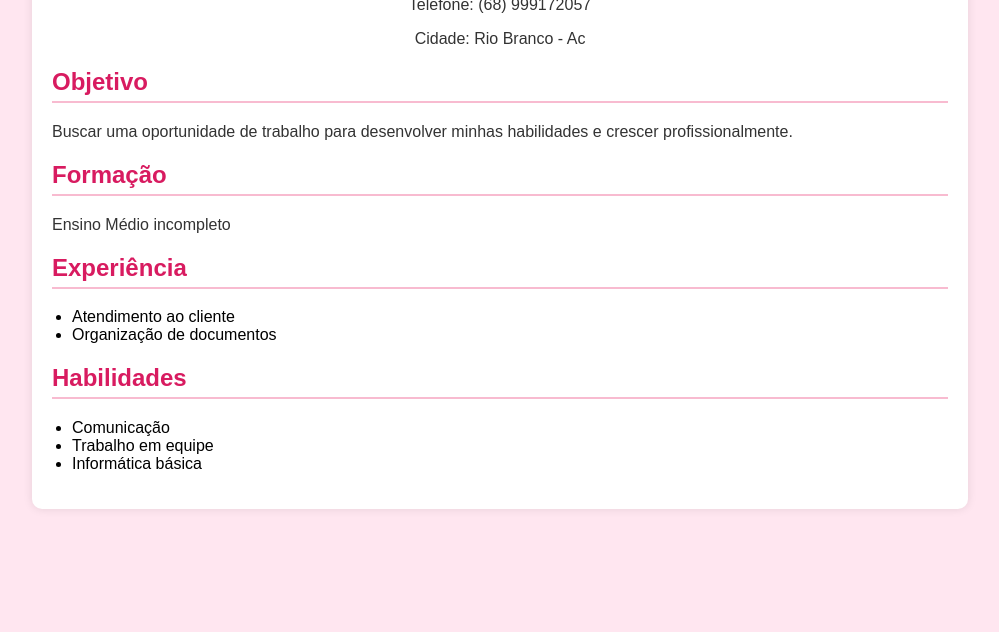
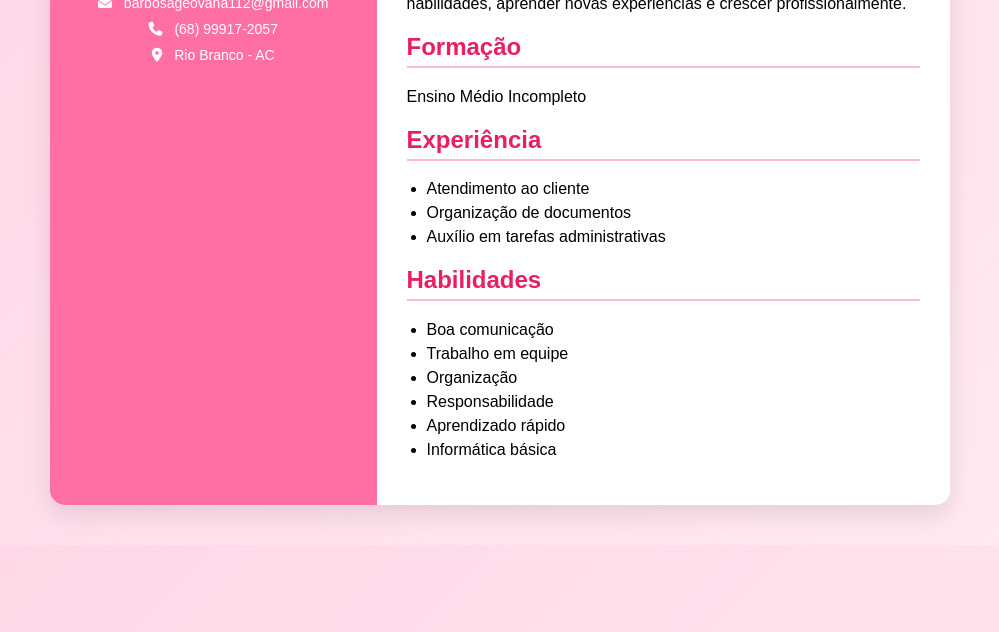
Before and after one commit to geovncb/GEOVnexus, a plain HTML site: page index.html in a window 1280 px wide. Shown: the part 168-800 px from the top of the page, without its empty margins (140-1139 px from the left). Drawn offline with Linux system fonts and the light colour scheme.

Commit message:
alterei o  index

```diff
--- a/index.html
+++ b/index.html
@@ -5,82 +5,125 @@
 <meta name="viewport" content="width=device-width, initial-scale=1.0">
 <title>Currículo Geovana</title>
 
+<link rel="stylesheet" href="https://cdnjs.cloudflare.com/ajax/libs/font-awesome/6.5.0/css/all.min.css">
+
 <style>
+
 body{
     font-family: Arial, Helvetica, sans-serif;
-            background-color: #ffe6f0;
-            margin: 0;
-            padding: 0;
+    background: linear-gradient(135deg,#ffd6e7,#ffeaf3);
+    margin:0;
 }
 
 .container{
-            width: 70%;
-            margin: auto;
-            background: white;
-            padding: 20px;
-            margin-top: 30px;
-            border-radius: 10px;
-            box-shadow: 0px 0px 10px rgba(0,0,0,0.1);
+    width:80%;
+    max-width:900px;
+    margin:40px auto;
+    background:white;
+    border-radius:15px;
+    box-shadow:0 10px 25px rgba(0,0,0,0.1);
+    overflow:hidden;
+    display:flex;
 }
 
-        h1{
-            color: #e91e63;
-            text-align: center;
+.sidebar{
+    width:35%;
+    background:#ff6fa3;
+    color:white;
+    padding:25px;
+    text-align:center;
+}
+
+.sidebar img{
+    width:140px;
+    height:140px;
+    border-radius:50%;
+    object-fit:cover;
+    border:4px solid white;
+    margin-bottom:15px;
+}
+
+.sidebar h1{
+    margin:10px 0;
+}
+
+.contact p{
+    margin:10px 0;
+    font-size:14px;
+}
+
+.contact i{
+    margin-right:8px;
+}
+
+.main{
+    width:65%;
+    padding:30px;
 }
 
 h2{
-            color: #d81b60;
-            border-bottom: 2px solid #f8bbd0;
-            padding-bottom: 5px;
-        }
-
-        p{
-            color: #333;
-        }
-
-        .info{
-            text-align: center;
-            margin-bottom: 20px;
+    color:#e91e63;
+    border-bottom:2px solid #f8bbd0;
+    padding-bottom:5px;
 }
 
 ul{
-            padding-left: 20px;
+    padding-left:20px;
 }
+
+li{
+    margin-bottom:6px;
+}
+
 </style>
+</head>
 
-</head>
 <body>
 
 <div class="container">
 
-        <h1>Geovana</h1>
+<div class="sidebar">
 
-        <div class="info">
-            <p>Email: barbosageovana112@gmail.com</p>
-            <p>Telefone: (68) 999172057</p>
-            <p>Cidade: Rio Branco - Ac</p>
+<img src="foto.jpg" alt="Foto de Geovana">
+
+<h1>Geovana Barbosa</h1>
+
+<div class="contact">
+<p><i class="fa-solid fa-envelope"></i> barbosageovana112@gmail.com</p>
+<p><i class="fa-solid fa-phone"></i> (68) 99917-2057</p>
+<p><i class="fa-solid fa-location-dot"></i> Rio Branco - AC</p>
 </div>
 
+</div>
+
+<div class="main">
+
 <h2>Objetivo</h2>
-        <p>Buscar uma oportunidade de trabalho para desenvolver minhas habilidades e crescer profissionalmente.</p>
+<p>Buscar uma oportunidade de trabalho para desenvolver minhas habilidades, aprender novas experiências e crescer profissionalmente.</p>
 
 <h2>Formação</h2>
-        <p>Ensino Médio incompleto</p>
+<p>Ensino Médio Incompleto</p>
 
 <h2>Experiência</h2>
 <ul>
 <li>Atendimento ao cliente</li>
 <li>Organização de documentos</li>
+<li>Auxílio em tarefas administrativas</li>
 </ul>
 
 <h2>Habilidades</h2>
 <ul>
-            <li>Comunicação</li>
+<li>Boa comunicação</li>
 <li>Trabalho em equipe</li>
+<li>Organização</li>
+<li>Responsabilidade</li>
+<li>Aprendizado rápido</li>
 <li>Informática básica</li>
 </ul>
 
 </div>
 
+</div>
+
 </body>
 </html>
```
Lines whose indentation alone changed are shown as unchanged.
